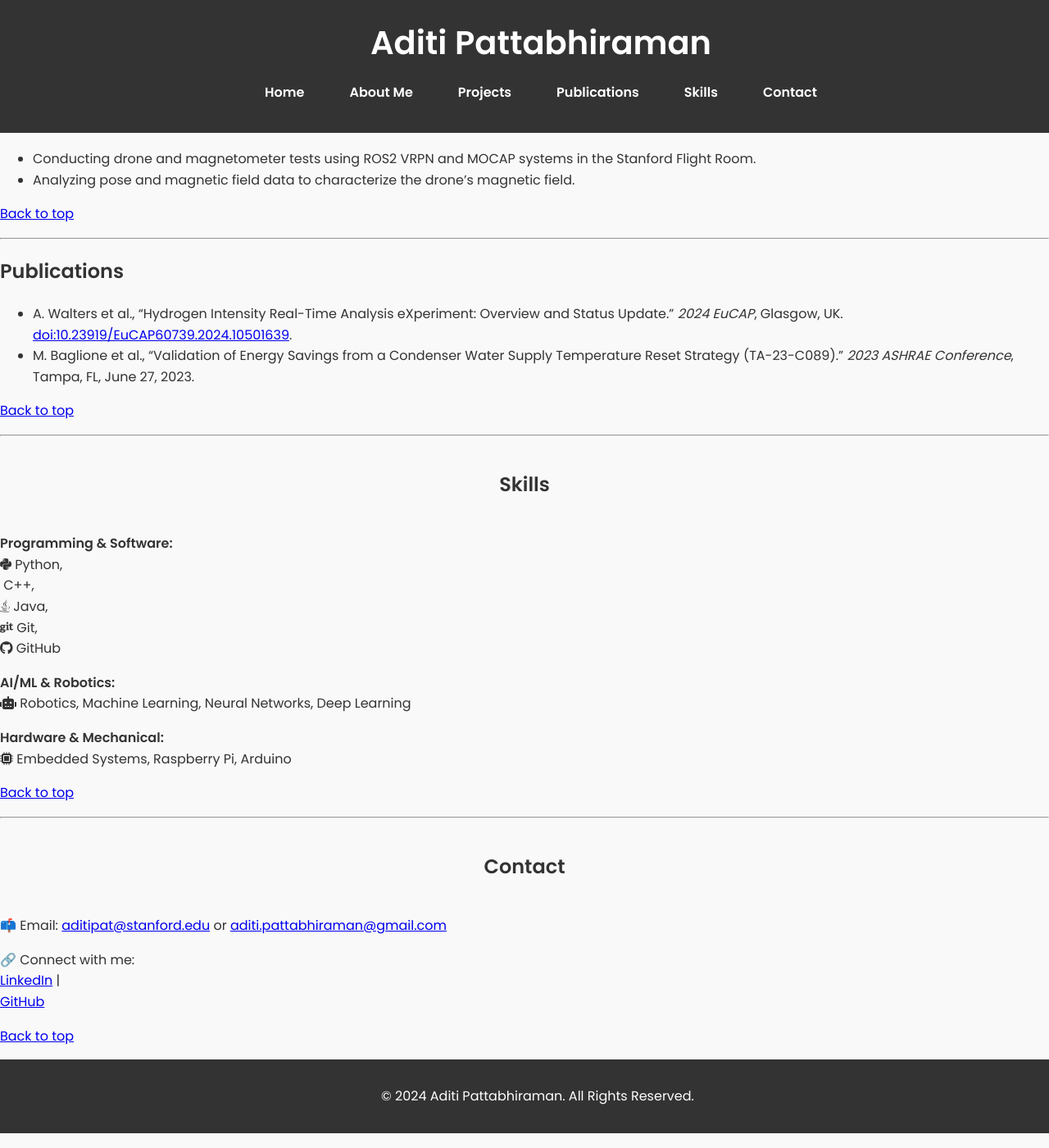
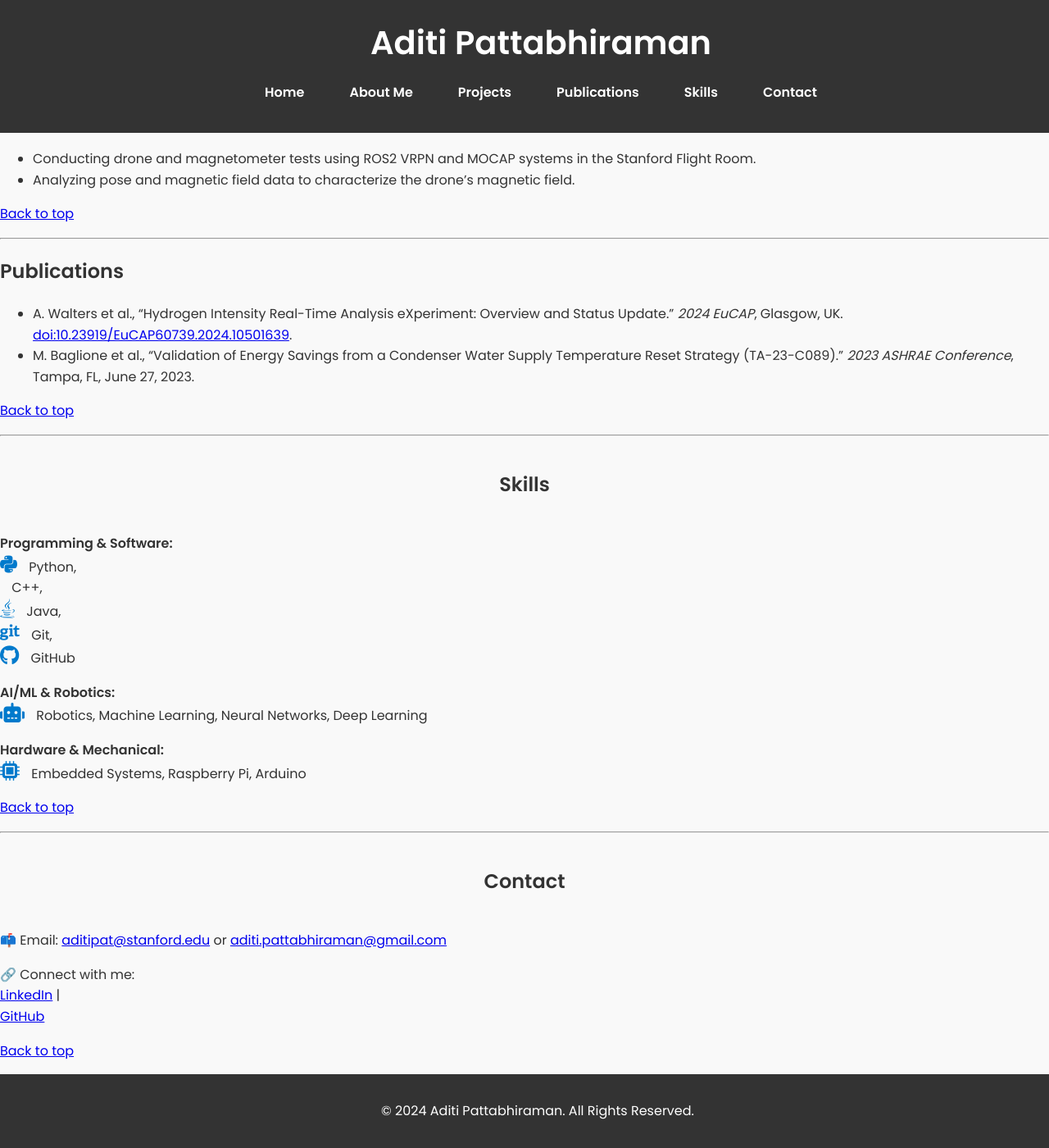
Before and after one commit to aditipattabhiraman/aditipattabhiraman.github.io, a Jekyll site: the page built from index.md, in a window 1280 px wide and 1400 px high, scrolled down 1491 px. Shown: the whole window at 82% size. Built offline with Jekyll 4.4.1, drawn with Linux system fonts in a browser that asks for light colours.

Commit message:
Update styles.css

```diff
--- a/assets/css/styles.css
+++ b/assets/css/styles.css
@@ -160,7 +160,12 @@ section {
     margin: 40px auto;
     text-align: center;
 }
-
+/* Icon Styles */
+.fab, .fas {
+    font-size: 1.5rem;
+    margin-right: 10px;
+    color: #007acc;
+}
 /* Footer */
 footer {
     background-color: #333;
```
